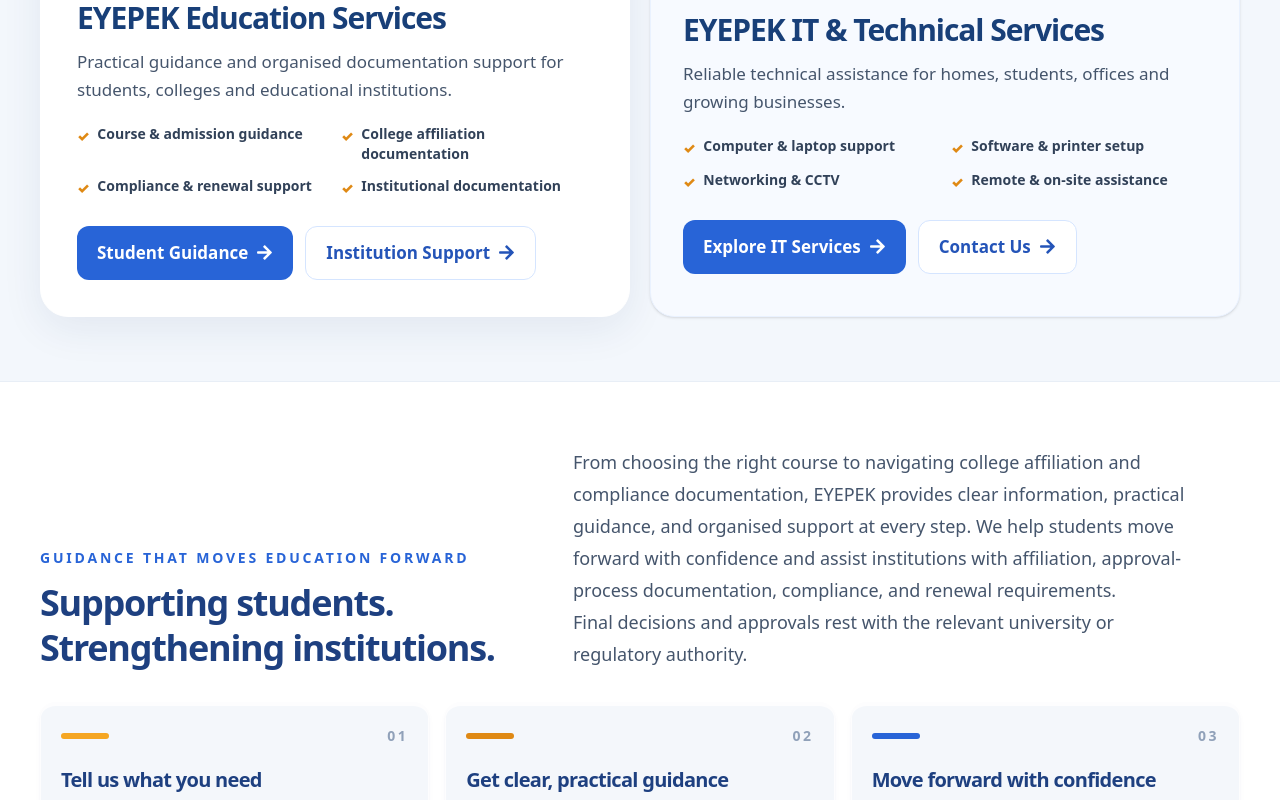
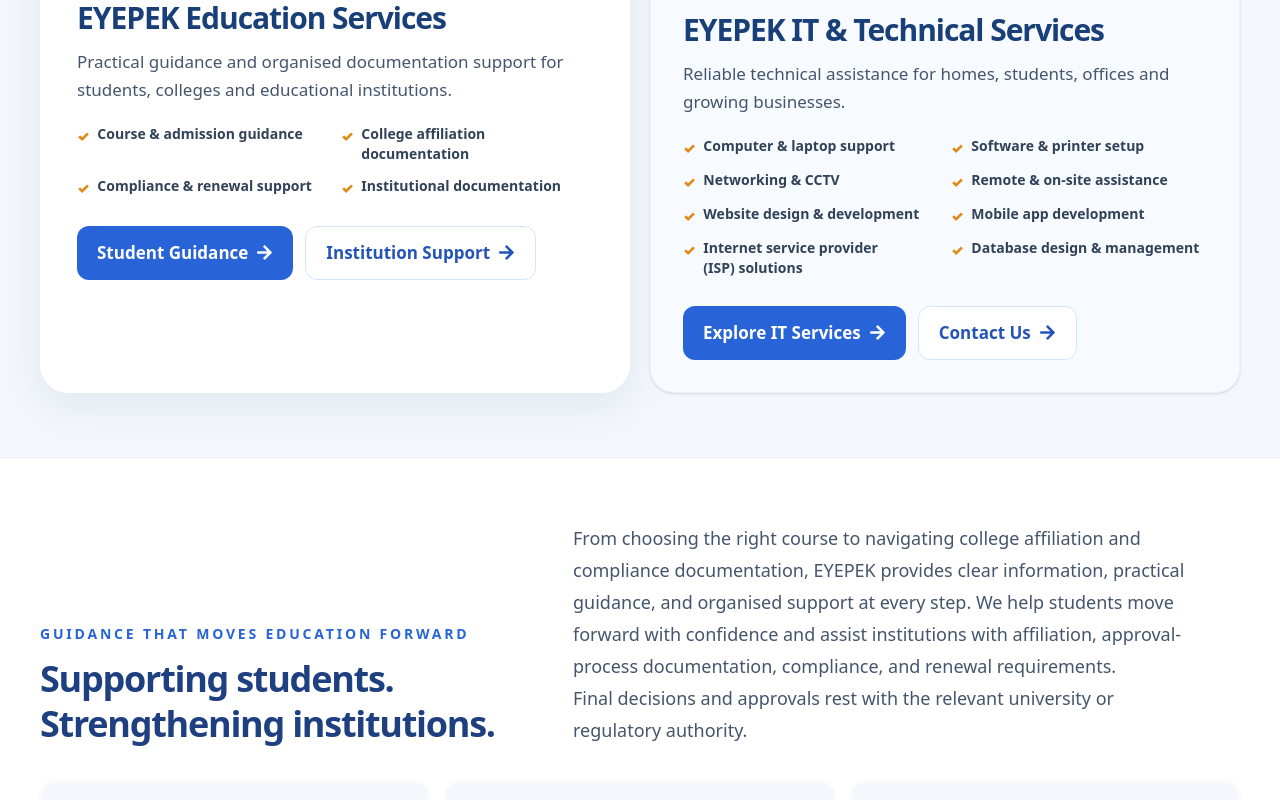
Before and after one commit to eyepek/EYEPEK, a React (Vite) app: page / in a window 1280 px wide. Shown: the part 1440-2240 px from the top of the page. Built offline with nearby package versions, Linux system fonts and the light colour scheme.

Commit message:
Add web app internet and database services to IT division

```diff
--- a/src/pages/HomePage.jsx
+++ b/src/pages/HomePage.jsx
@@ -176,7 +176,16 @@ const HomePage = () => {
               <h3 className="text-2xl font-black text-[#183f78] sm:text-3xl">{t("EYEPEK IT & Technical Services", "EYEPEK IT और तकनीकी सेवाएँ")}</h3>
               <p className="mt-3 leading-7 text-slate-600">{t("Reliable technical assistance for homes, students, offices and growing businesses.", "घरों, विद्यार्थियों, कार्यालयों और व्यवसायों के लिए भरोसेमंद तकनीकी सहायता।")}</p>
               <ul className="mt-5 grid gap-3 text-sm font-semibold text-slate-700 sm:grid-cols-2">
-                {[t("Computer & laptop support", "कंप्यूटर और लैपटॉप सहायता"), t("Software & printer setup", "सॉफ्टवेयर और प्रिंटर सेटअप"), t("Networking & CCTV", "नेटवर्किंग और CCTV"), t("Remote & on-site assistance", "रिमोट और ऑन-साइट सहायता")].map(item => <li key={item} className="flex items-start gap-2"><span className="mt-0.5 font-black text-[#df8914]">✓</span>{item}</li>)}
+                {[
+                  t("Computer & laptop support", "कंप्यूटर और लैपटॉप सहायता"),
+                  t("Software & printer setup", "सॉफ्टवेयर और प्रिंटर सेटअप"),
+                  t("Networking & CCTV", "नेटवर्किंग और CCTV"),
+                  t("Remote & on-site assistance", "रिमोट और ऑन-साइट सहायता"),
+                  t("Website design & development", "वेबसाइट डिजाइन और डेवलपमेंट"),
+                  t("Mobile app development", "मोबाइल ऐप डेवलपमेंट"),
+                  t("Internet service provider (ISP) solutions", "इंटरनेट सेवा प्रदाता (ISP) समाधान"),
+                  t("Database design & management", "डेटाबेस डिजाइन और मैनेजमेंट")
+                ].map(item => <li key={item} className="flex items-start gap-2"><span className="mt-0.5 font-black text-[#df8914]">✓</span>{item}</li>)}
               </ul>
               <div className="mt-7 flex flex-wrap gap-3">
                 <a href="/services/it-support" className="inline-flex items-center gap-2 rounded-xl bg-[#2864d7] px-5 py-3 font-bold text-white transition hover:bg-[#1e4fae]">{t("Explore IT Services", "IT सेवाएँ देखें")} <FaArrowRight aria-hidden="true" /></a>
```
